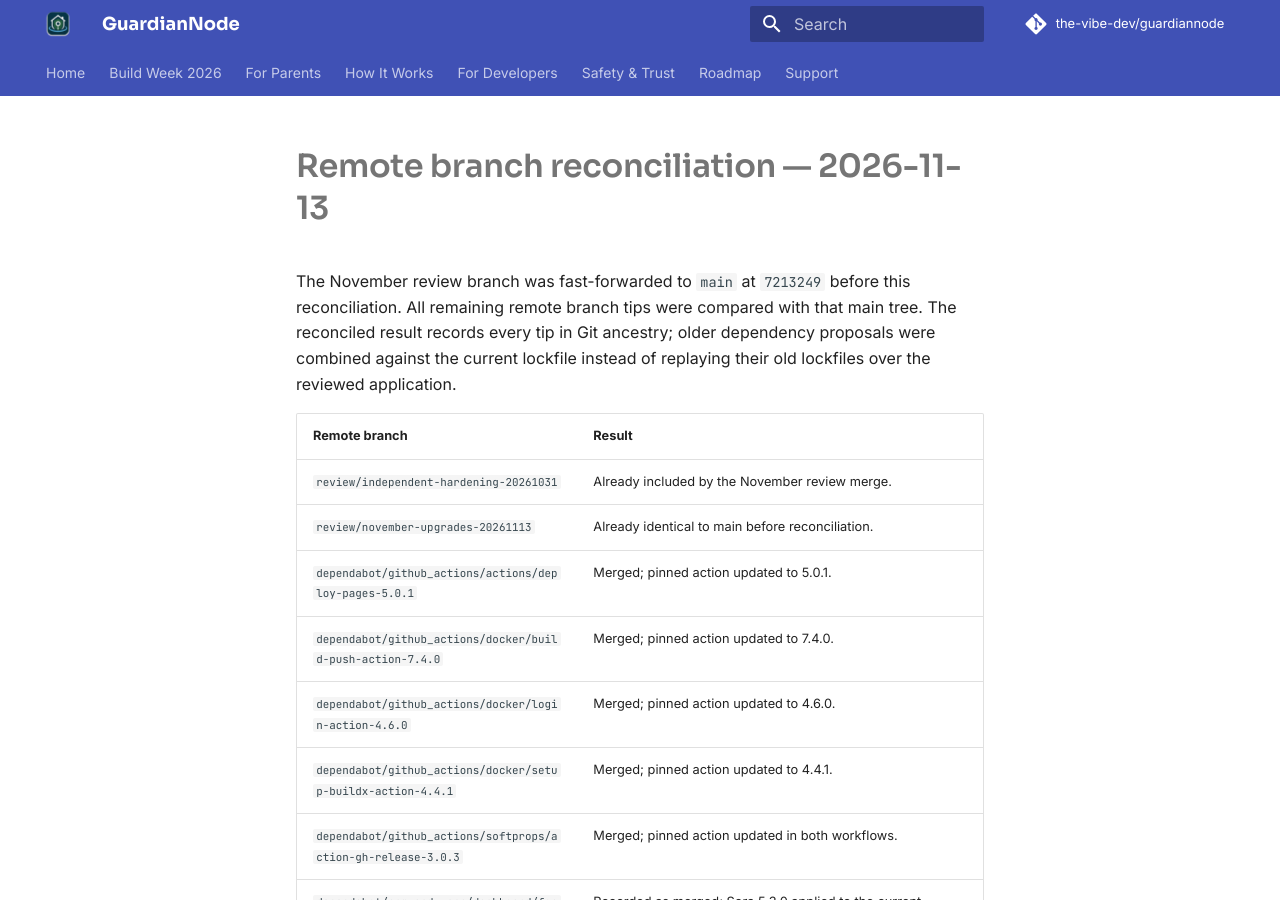
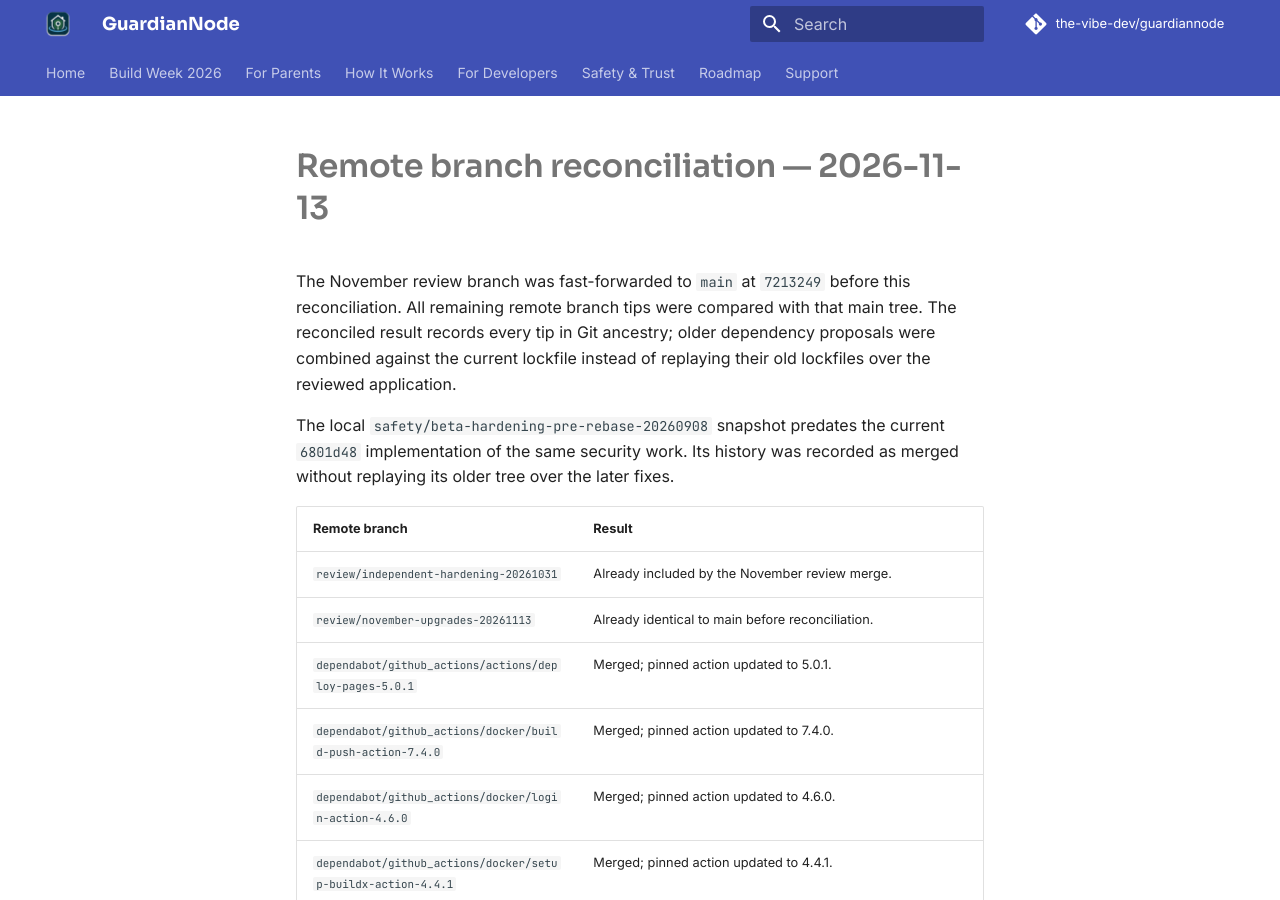
Before and after one commit to the-vibe-dev/guardiannode, an MkDocs documentation site: the page built from docs/release-validation/branch-reconciliation-2026-11-13.md, in a window 1280 px wide and 900 px high. Built offline with MkDocs 1.6.1 and Material for MkDocs 9.7.7, drawn with Linux system fonts in a browser that asks for light colours; comment, search, counter and statistics services are not loaded.

Commit message:
Document local pre-rebase snapshot disposition

```diff
--- a/docs/release-validation/branch-reconciliation-2026-11-13.md
+++ b/docs/release-validation/branch-reconciliation-2026-11-13.md
@@ -5,6 +5,10 @@ reconciliation. All remaining remote branch tips were compared with that main
 tree. The reconciled result records every tip in Git ancestry; older dependency
 proposals were combined against the current lockfile instead of replaying their
 old lockfiles over the reviewed application.
+
+The local `safety/beta-hardening-pre-rebase-20260908` snapshot predates the
+current `6801d48` implementation of the same security work. Its history was
+recorded as merged without replaying its older tree over the later fixes.
 
 | Remote branch | Result |
 | --- | --- |
```
